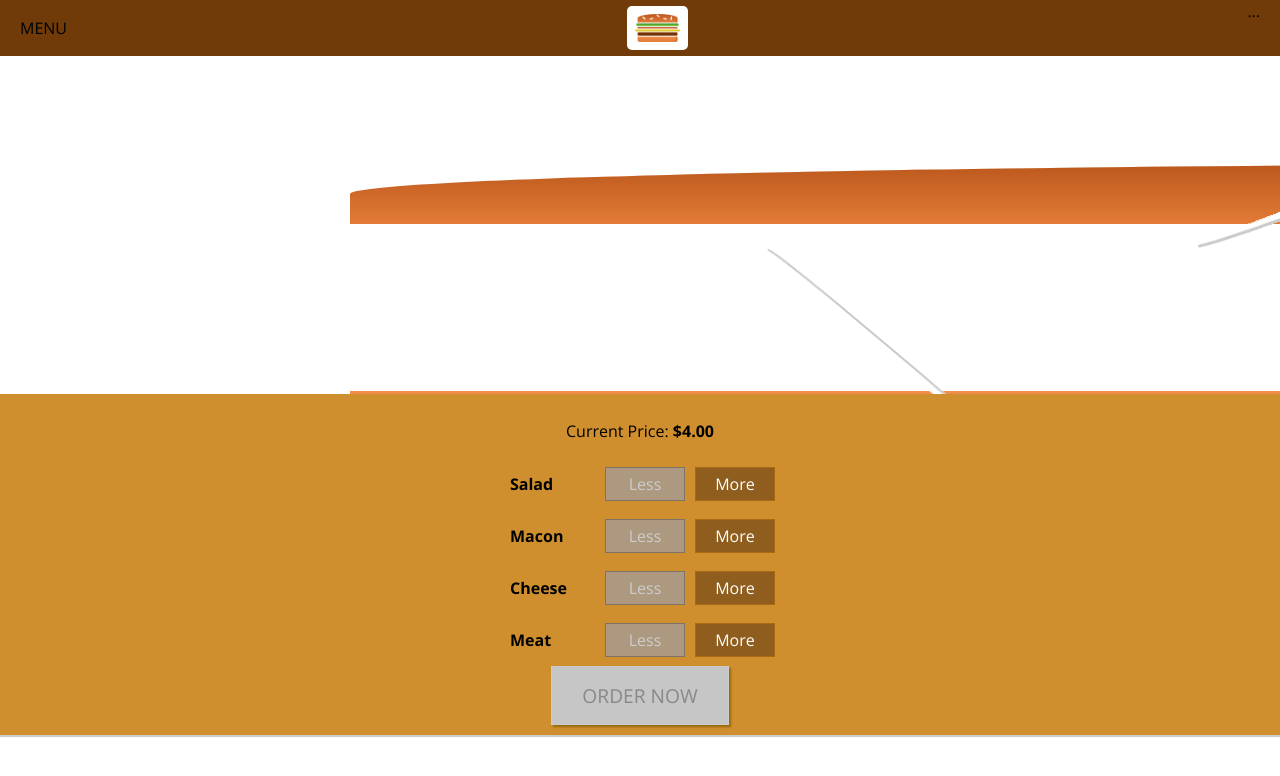
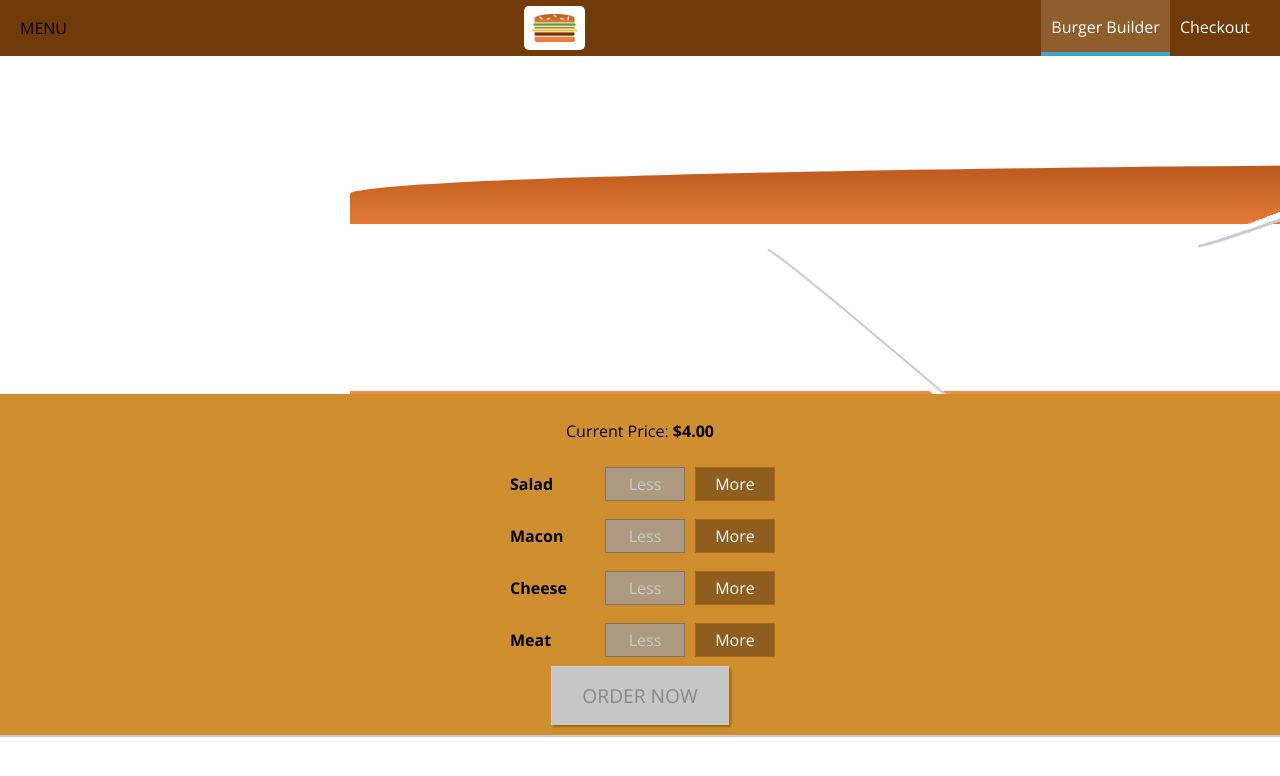
Before and after one commit to DuncanMoyo/burger-builder, a React app: page / in a window 1280 px wide. Shown: the top 776 px of the page. Built offline with nearby package versions, Linux system fonts and the light colour scheme.

Commit message:
Adding reusable Navigation Items

```diff
--- /dev/null
+++ b/src/components/Navigation/NavigationItems/NavigationItem/NavigationItem.js
@@ -0,0 +1,10 @@
+import React from "react";
+import classes from "./NavigationItem.module.css";
+
+const navigationItem = (props) => (
+  <li className={classes.NavigationItem}>
+    <a href={props.link} className={props.active ? classes.active : null}>{props.children}</a>
+  </li>
+);
+
+export default navigationItem;
--- /dev/null
+++ b/src/components/Navigation/NavigationItems/NavigationItem/NavigationItem.module.css
@@ -0,0 +1,25 @@
+.NavigationItem {
+  margin: 0;
+  box-sizing: border-box;
+  display: flex;
+  height: 100%;
+  align-items: center;
+}
+
+.NavigationItem a {
+  color: white;
+  text-decoration: none;
+  height: 100%;
+  padding: 16px 10px;
+  border-bottom: 4px  solid transparent;
+  box-sizing: border-box;
+  display: block;
+}
+
+.NavigationItem a:hover,
+.NavigationItem a:active,
+.NavigationItem a.active {
+  background-color: #8f5C2C;
+  border-bottom: 4px solid #40a4c8;
+  color: white;
+}
--- /dev/null
+++ b/src/components/Navigation/NavigationItems/NavigationItems.js
@@ -0,0 +1,13 @@
+import React from 'react';
+import classes from './NavigationItems.module.css'
+import NavigationItem from './NavigationItem/NavigationItem'
+import navigationItem from './NavigationItem/NavigationItem';
+
+const navigationItems = () => (
+  <ul className={classes.NavigationItems}>
+    <NavigationItem link="/" active>Burger Builder</NavigationItem>
+    <NavigationItem link="/">Checkout</NavigationItem>
+  </ul>
+)
+
+export default navigationItems;
--- /dev/null
+++ b/src/components/Navigation/NavigationItems/NavigationItems.module.css
@@ -0,0 +1,8 @@
+.NavigationItems {
+  margin: 0;
+  padding: 0;
+  list-style: none;
+  display: flex;
+  align-items: center;
+  height: 100%;
+}
--- a/src/components/Navigation/Toolbar.js
+++ b/src/components/Navigation/Toolbar.js
@@ -1,13 +1,14 @@
 import React from 'react';
 import classes from './Toolbar.module.css';
 import Logo from '../../components/Logo/Logo';
+import NavigationItems from '../Navigation/NavigationItems/NavigationItems'
 
 const toolbar = (props) => (
   <header className={classes.Toolbar}>
     <div>MENU</div>
     <Logo />
     <nav>
-      ...
+      <NavigationItems />
     </nav>
   </header>
 )
```
